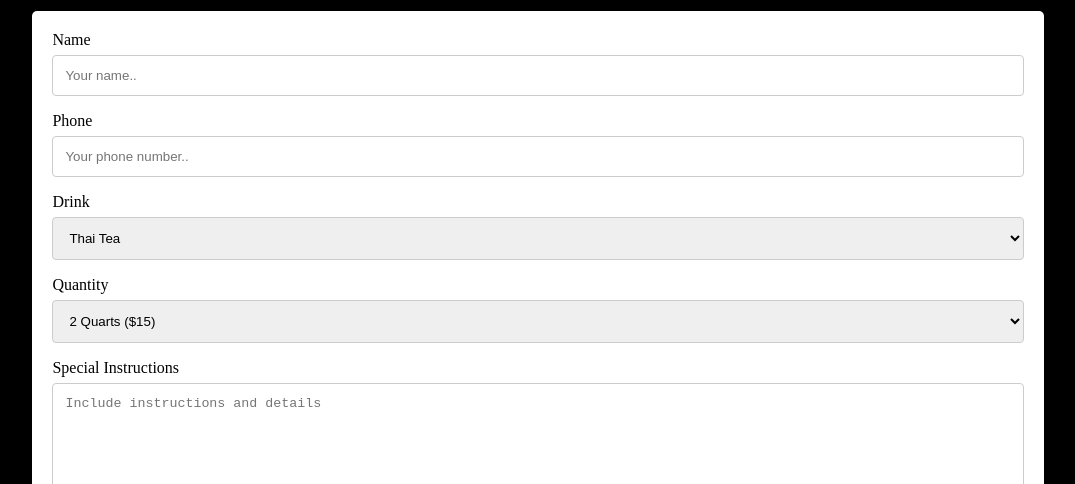
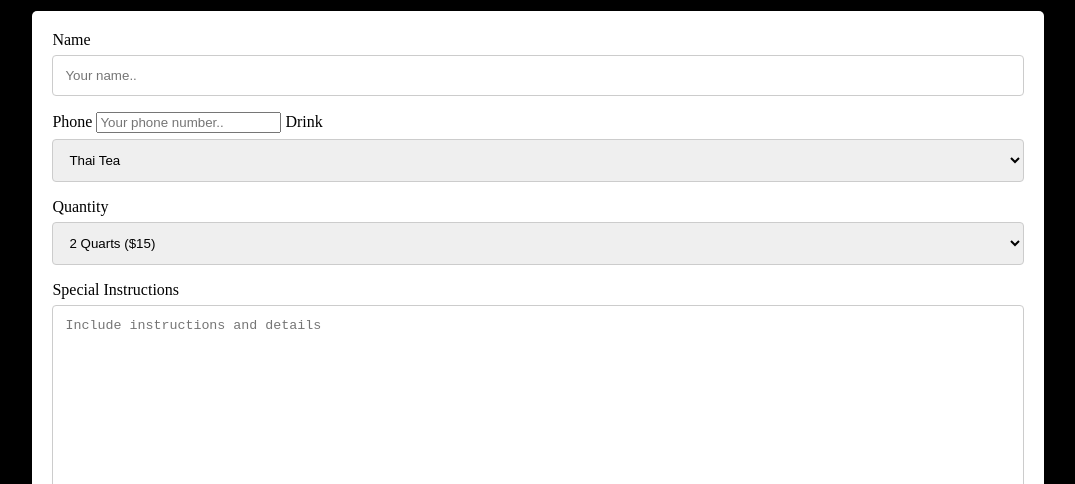
Before and after one commit to CrosswalkTeaHouse/CrosswalkTeaHouse.github.io, a plain HTML site: page index.html in a window 1280 px wide. Shown: the part 316-800 px from the top of the page, without its empty margins (102-1177 px from the left). Drawn offline with Linux system fonts and the light colour scheme.

Commit message:
Update index.html

```diff
--- a/index.html
+++ b/index.html
@@ -41,7 +41,6 @@
 		outline:none;
 	}
 
-	/* Style inputs with type="text", select elements and textareas */
 	input[type=text], select, textarea {
 	  width: 100%; /* Full width */
 	  padding: 12px; /* Some padding */
@@ -53,7 +52,6 @@
 	  resize: vertical /* Allow the user to vertically resize the textarea (not horizontally) */
 	}
 
-	/* Style the submit button with a specific background color etc */
 	input[type=submit] {
 	  background-color: #04AA6D;
 	  color: white;
@@ -63,12 +61,10 @@
 	  cursor: pointer;
 	}
 
-	/* When moving the mouse over the submit button, add a darker green color */
 	input[type=submit]:hover {
 	  background-color: #45a049;
 	}
 
-	/* Add a background color and some padding around the form */
 	.container {
 	  border-radius: 5px;
 	  background-color: white;
@@ -95,7 +91,7 @@
 		<input type="text" id="fname" name="name" placeholder="Your name..">
 
 		<label for="lname">Phone</label>
-		<input type="text" id="phone" name="number" placeholder="Your phone number..">
+		<input type="number" id="phone" name="number" placeholder="Your phone number..">
 
 		<label for="country">Drink</label>
 		<select id="drink" name="drink">
```
